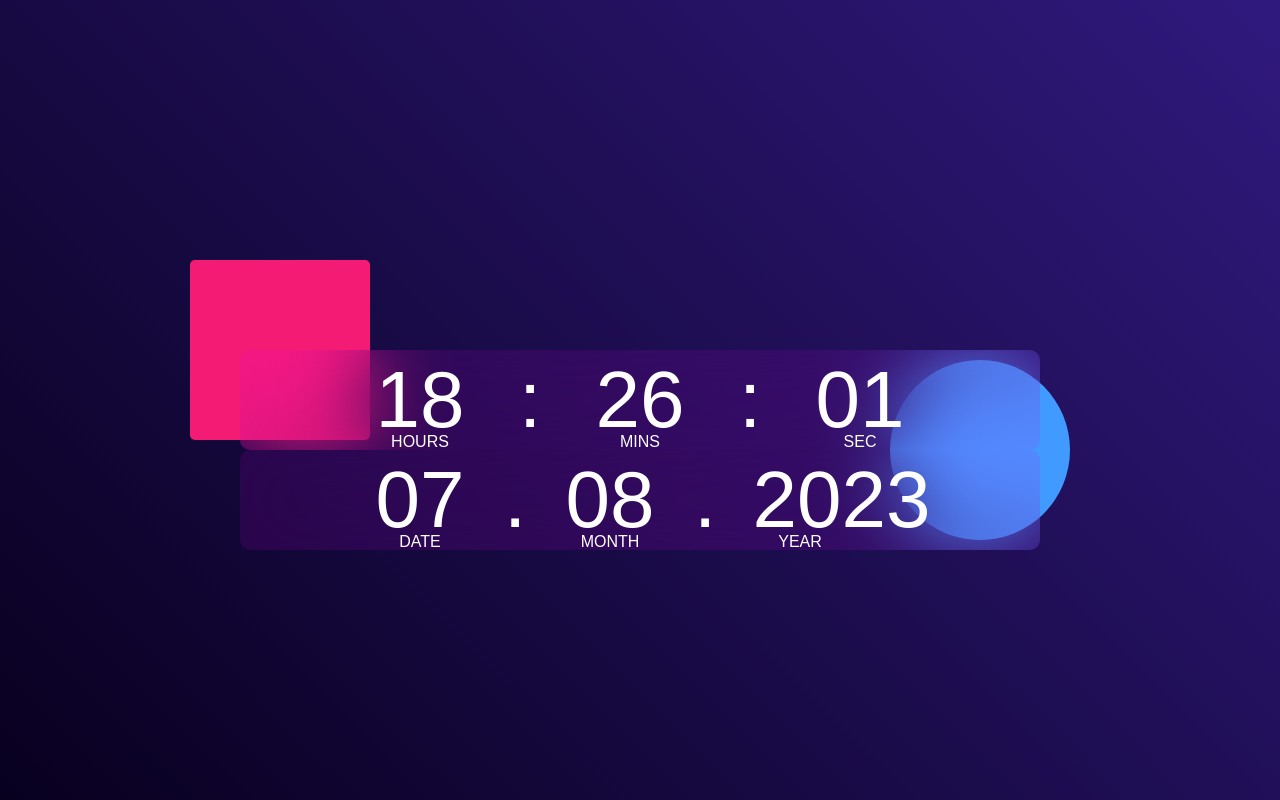
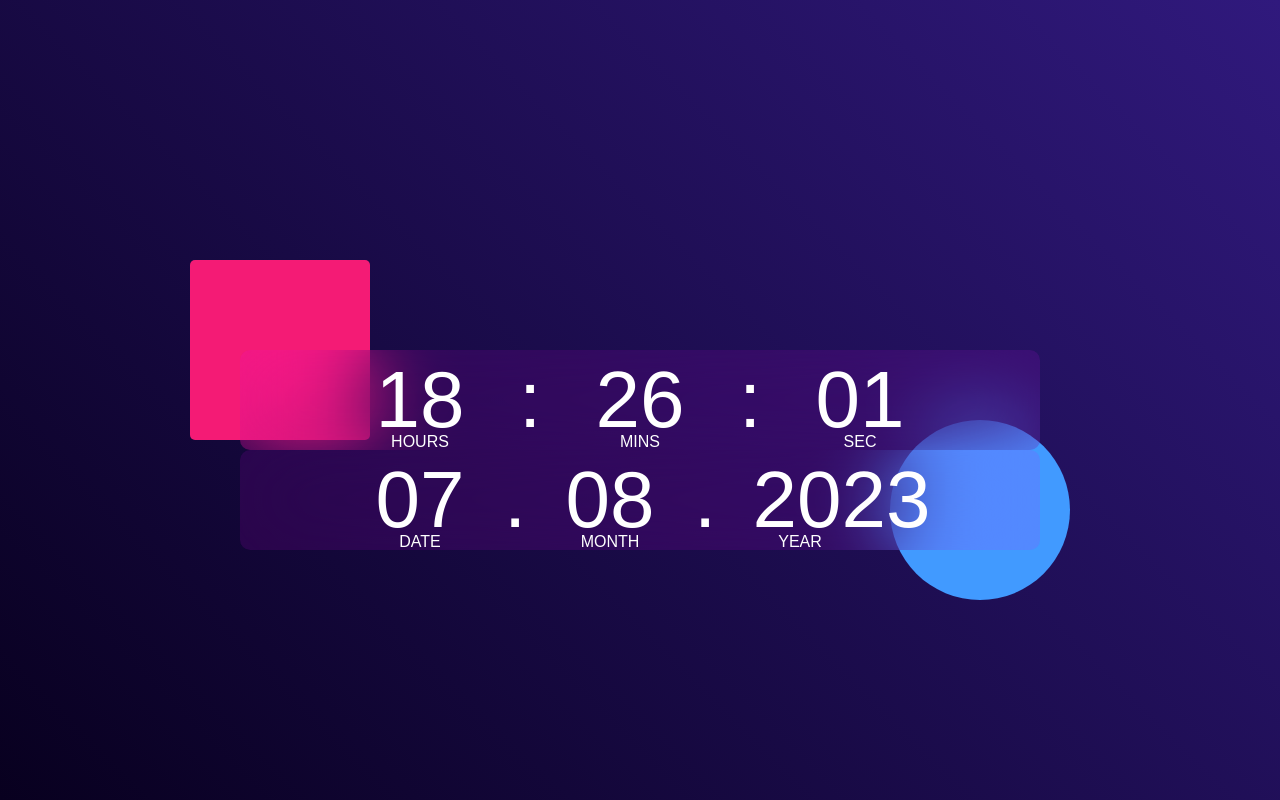
Before and after one commit to ErkinovAdham/oclock, a plain HTML site: page index.html in a window 1280 px wide. Drawn offline with Linux system fonts and the light colour scheme.

Commit message:
only finished

```diff
--- a/style.css
+++ b/style.css
@@ -73,7 +73,7 @@
     border-radius: 50%;
     position: absolute;
     right: -30px;
-    bottom: -90px;
+    bottom: -150px;
     z-index: -1;
 }
 .clock span{
```
